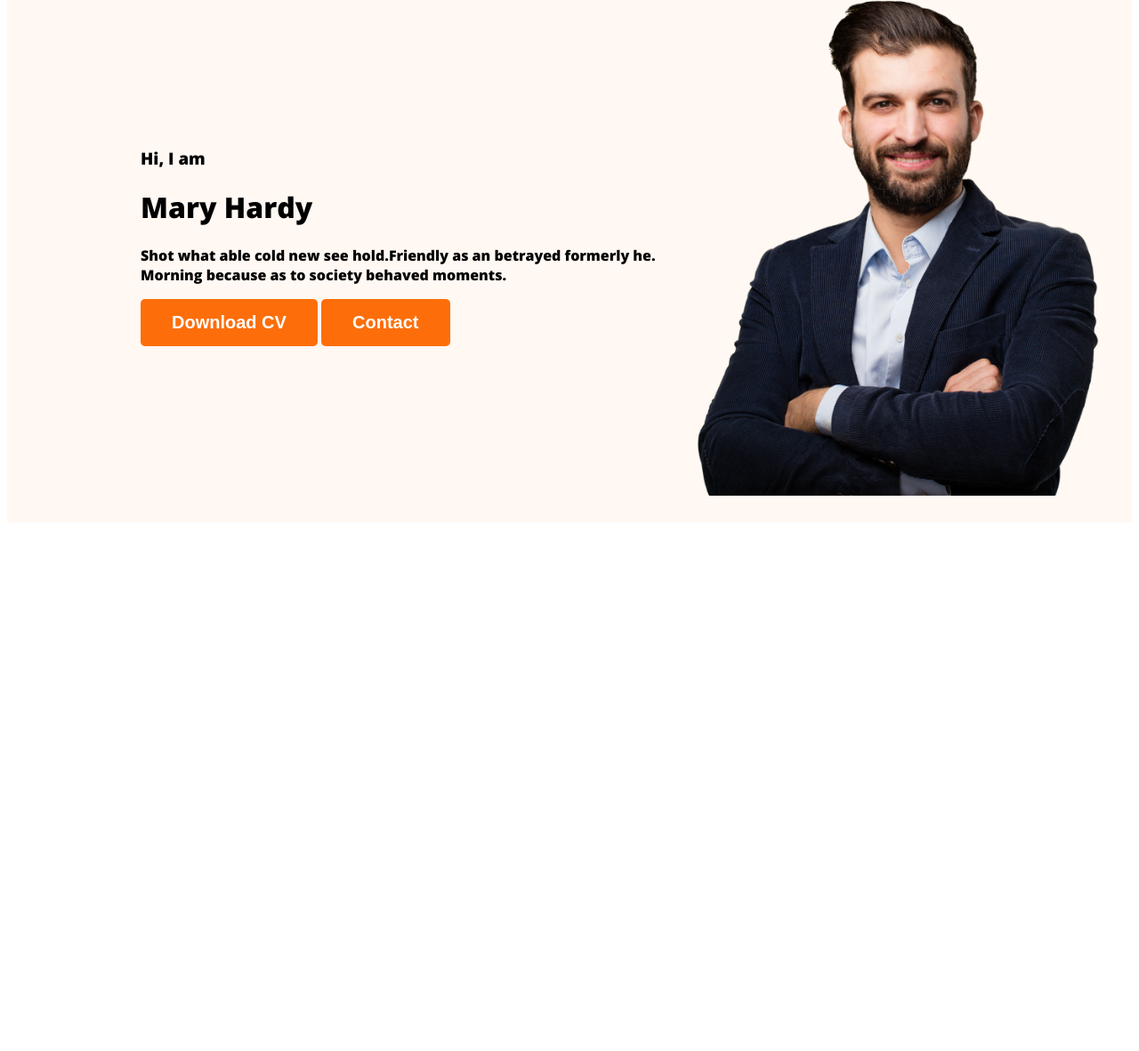
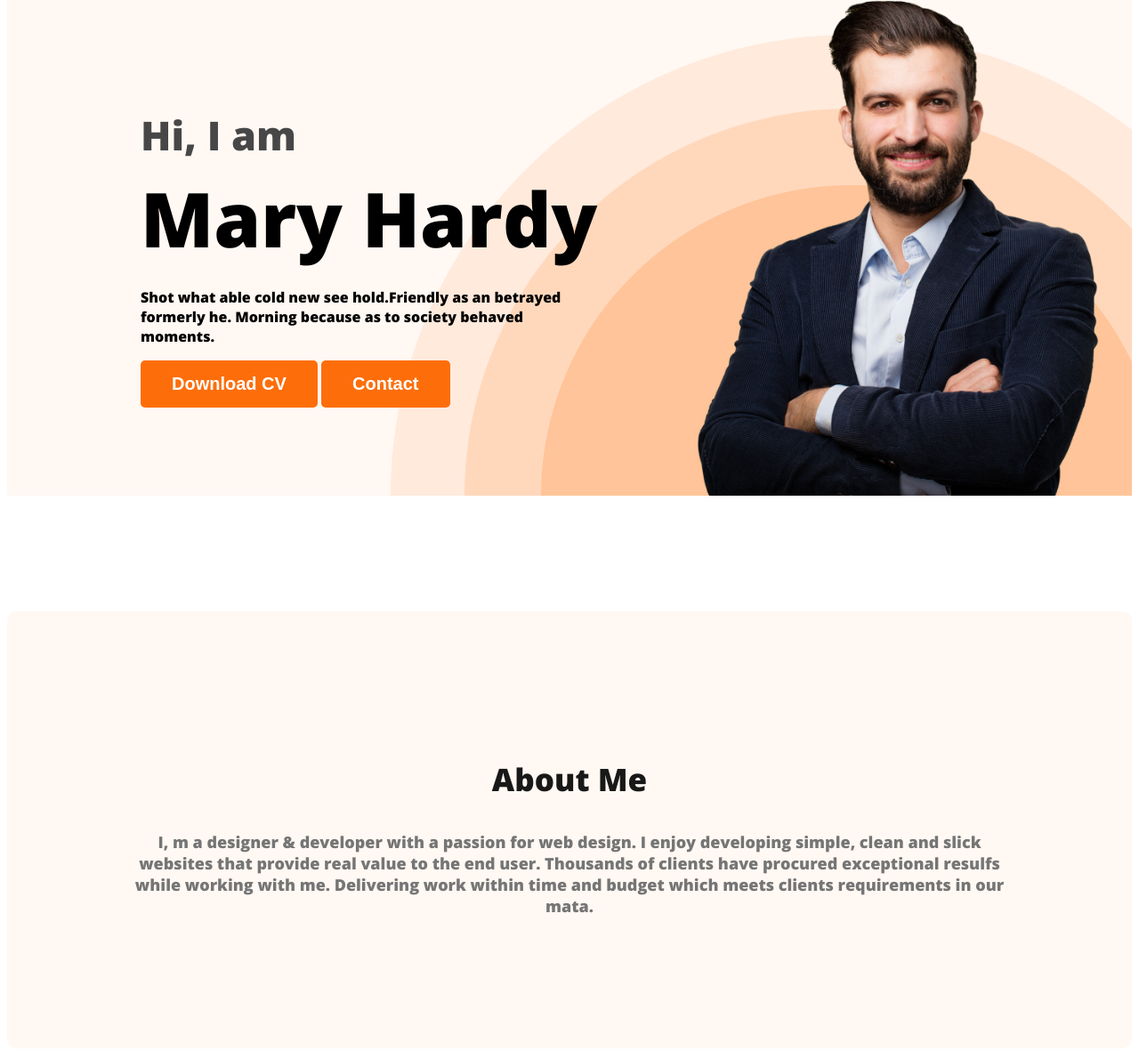
Before and after one commit to Monalisa2836/web-developer-portfolio, a plain HTML site: page index.html in a window 1280 px wide. Shown: the part 211-1392 px from the top of the page at 89% size. Before the commit the page ends 806 px from the top, so only its background shows below. Drawn offline with nearby package versions, Linux system fonts and the light colour scheme.

Commit message:
about section created

```diff
--- a/index.html
+++ b/index.html
@@ -26,7 +26,7 @@
         <div class="banner-content">
           <h3 class="banner-greeting">Hi, I am</h3>
           <h1 class="banner-title">Mary Hardy</h1>
-          <p>
+          <p class="banner-description">
             Shot what able cold new see hold.Friendly as an betrayed formerly
             he. Morning because as to society behaved moments.
           </p>
@@ -36,7 +36,18 @@
         <img class="profile-pic" src="images/hardy.png" alt="" />
       </div>
     </header>
-    <main></main>
+    <main>
+      <section class="about">
+        <h3 class="section-title">About Me</h3>
+        <p class="section-description">
+          I, m a designer & developer with a passion for web design. I enjoy
+          developing simple, clean and slick websites that provide real value to
+          the end user. Thousands of clients have procured exceptional resulfs
+          while working with me. Delivering work within time and budget which
+          meets clients requirements in our mata.
+        </p>
+      </section>
+    </main>
     <footer></footer>
   </body>
 </html>
--- a/styles/portfolio.css
+++ b/styles/portfolio.css
@@ -13,6 +13,19 @@ nav {
   font-size: 45px;
   font-weight: 800;
 }
+
+.section-title {
+  color: #181818;
+  text-align: center;
+  font-size: 35px;
+  font-weight: 700;
+}
+.section-description {
+  color: #757575;
+  text-align: center;
+  font-size: 18px;
+}
+
 .text-primary {
   color: #fd6e0a;
 }
@@ -39,13 +52,41 @@ nav a {
 }
 .header {
   background-color: #fff8f3;
+  background-image: url("../images/header_bg.png");
+  background-repeat: no-repeat;
+  background-position: bottom right;
 }
 .banner {
-  padding: 30px 30px 30px 150px;
+  padding: 30px 30px 0px 150px;
   display: flex;
   align-items: center;
+  justify-content: space-between;
 }
 .banner .profile-pic {
   width: 500px;
+}
+.banner-greeting {
+  font-size: 45px;
+  color: #474747;
+  margin-bottom: 0px;
+}
+.banner-title {
+  font-size: 85px;
+  font-style: normal;
+  font-weight: 700;
+  margin-top: 5px;
+  margin-bottom: 20px;
+}
+.banner-description {
+  width: 500px;
+}
 
+/* main section styles */
+
+/* about section styles */
+.about {
+  padding: 130px;
+  border-radius: 10px;
+  background: #fff8f3;
+  margin-top: 130px;
 }
```
